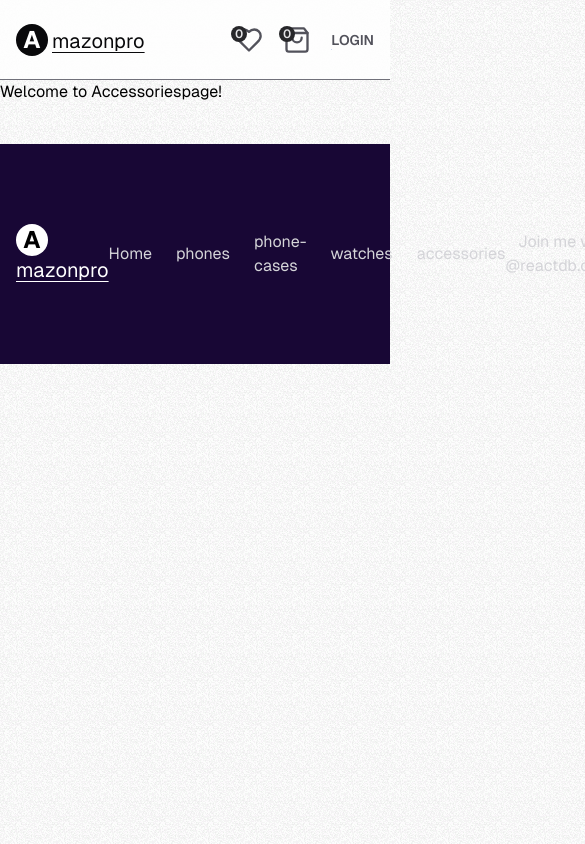
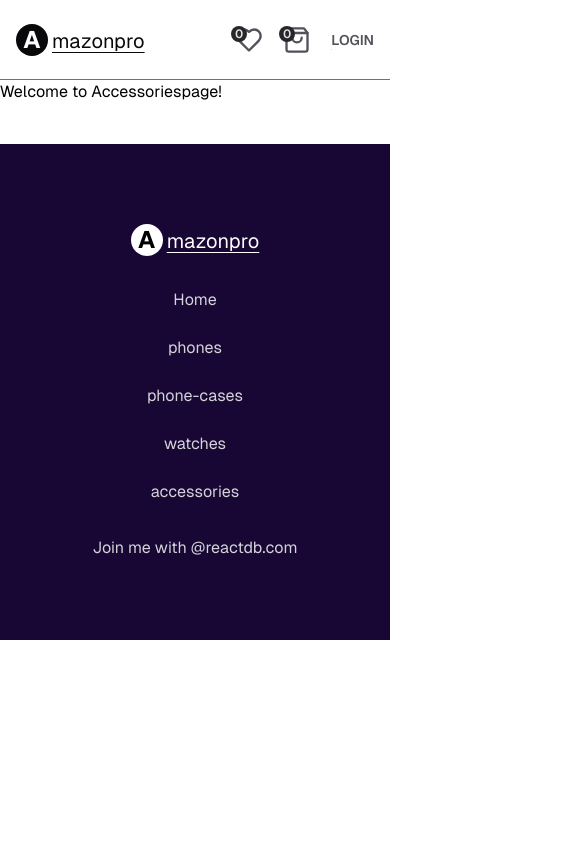
Before and after one commit to Ahmeddeco/amazon-pro, a Next.js app: page /accessories in a window 390 px wide. Shown: the top 844 px of the page, 585 px wide, since content can reach past the window. Built offline with nearby package versions, Linux system fonts and the light colour scheme.

Commit message:
enhancement

```diff
--- a/src/app/[_id]/page.tsx
+++ b/src/app/[_id]/page.tsx
@@ -20,7 +20,7 @@ export default async function ProductPage({
 	const product = singleProduct(_id)
 
 	return (
-		<Container className='flex items-center flex-col md:flex-row px-4 xl:px-0'>
+		<Container className='flex gap-10 md:gap-0 items-center flex-col md:flex-row px-4 xl:px-0'>
 			<div className='w-full md:w-1/2 overflow-hidden bg-zinc-50 flex items-center justify-center p-10'>
 				<Image
 					src={product?.image}
--- a/src/app/layout.tsx
+++ b/src/app/layout.tsx
@@ -28,7 +28,7 @@ export default function RootLayout({
 		<html lang='en'>
 			<body
 				className={cn(
-					'min-h-screen font-sans antialiased bgDesign',
+					'min-h-screen font-sans antialiased bg-Design w-screen',
 					geistSans.className
 				)}
 			>
--- a/src/components/Banner.tsx
+++ b/src/components/Banner.tsx
@@ -16,7 +16,7 @@ const Banner = () => {
 		slidesToShow: 1,
 		slidesToScroll: 1,
 		arrows: false,
-		fade: false,
+		fade: true,
 		speed: 2000,
 		beforeChange: (prev: number, next: number) => {
 			setDotActive(next)
@@ -26,7 +26,7 @@ const Banner = () => {
 				style={{
 					position: 'absolute',
 					top: '70%',
-					left: '63%',
+					left: '0%',
 					transform: 'translate(0, 0)',
 				}}
 			>
--- a/src/components/Footer.tsx
+++ b/src/components/Footer.tsx
@@ -6,10 +6,10 @@ import { navigation } from '@/constants/data'
 
 const Footer = () => {
 	return (
-		<footer className='bg-darkColor mt-10 py-10 text-zinc-300'>
-			<Container className='flex items-center justify-between'>
+		<footer className='bg-darkColor mt-10 py-10 text-zinc-300 w-screen'>
+			<Container className='flex flex-col md:flex-row md:gap-0 gap-8 items-center justify-between '>
 				<Logo className='text-white ' spanClassName='bg-white text-black' />
-				<ul className='flex gap-6 items-center justify-center'>
+				<ul className='flex gap-6 items-center  justify-center lg:flex-row flex-col'>
 					{navigation.map((item) => (
 						<Link href={item?.href} className='' key={item?._id}>
 							<li className='hover:text-white duration-300'>{item?.title}</li>
```
